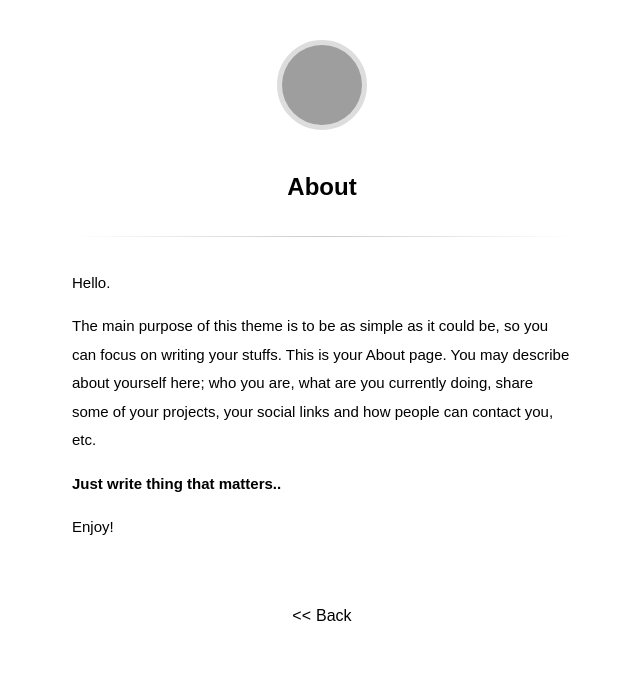
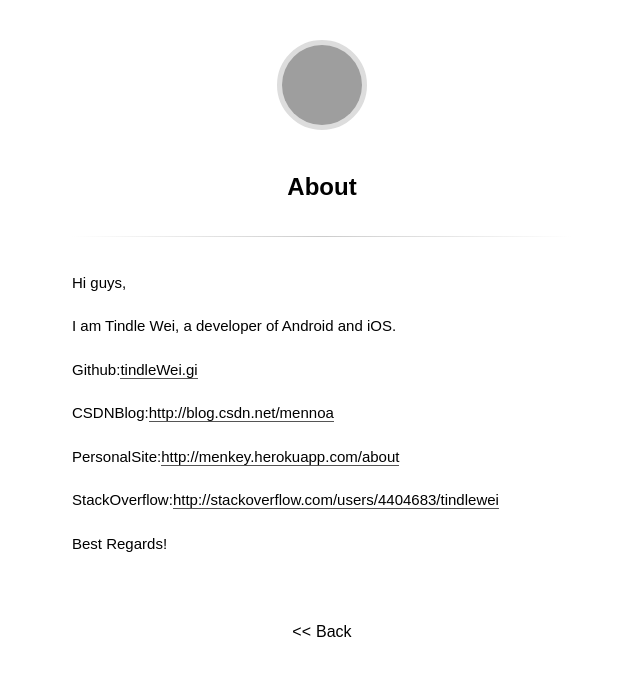
Before and after one commit to TindleWei/WeiBlog, a Jekyll site: the page built from about.md, in a window 1280 px wide, cut to the strip 0-676 px from the top of the page. Shown: the whole strip, without its empty margins (318-958 px from the left). Built offline with Jekyll 4.4.1, drawn with Linux system fonts in a browser that asks for light colours; some web fonts are replaced; grey boxes are pictures that could not be loaded.

Commit message:
Updated about.md

```diff
--- a/about.md
+++ b/about.md
@@ -2,10 +2,17 @@
 title: About
 ---
 
-Hello.
+Hi guys,
 
-The main purpose of this theme is to be as simple as it could be, so you can focus on writing your stuffs. This is your About page. You may describe about yourself here; who you are, what are you currently doing, share some of your projects, your social links and how people can contact you, etc.
+I am Tindle Wei, a developer of Android and iOS.
 
-**Just write thing that matters..**
+Github:[tindleWei.gi]()
 
-Enjoy!
+CSDNBlog:[http://blog.csdn.net/mennoa](http://blog.csdn.net/mennoa)
+
+PersonalSite:[http://menkey.herokuapp.com/about](http://menkey.herokuapp.com/about)
+
+StackOverflow:[http://stackoverflow.com/users/4404683/tindlewei](http://stackoverflow.com/users/4404683/tindlewei)
+
+
+Best Regards!
```
